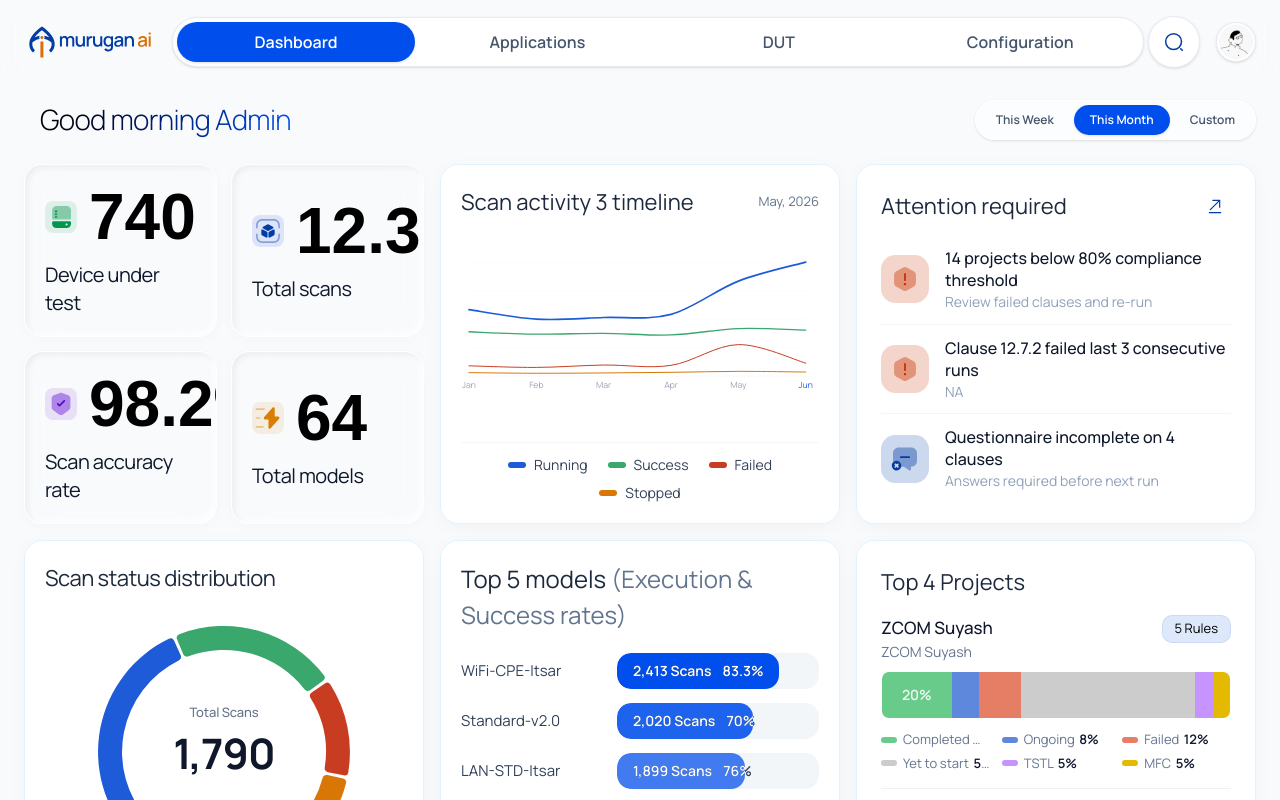
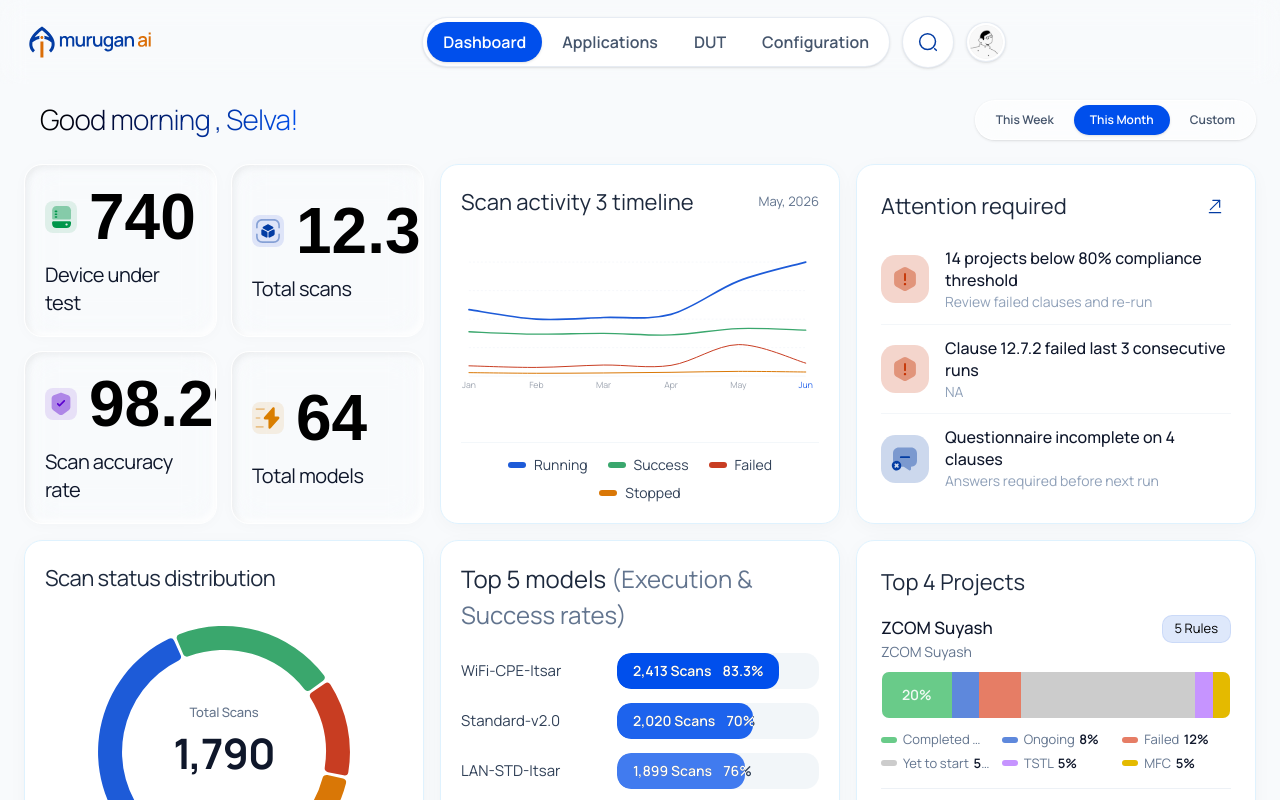
Before and after one commit to lw-108/Murugan-AI, a React (Vite) app: page / in a window 1280 px wide. Shown: the top 800 px of the page. Built offline with nearby package versions, Linux system fonts and the light colour scheme; a web font is replaced by a local one.

Commit message:
Sixth commit

```diff
--- a/src/App.tsx
+++ b/src/App.tsx
@@ -128,16 +128,16 @@ export function App() {
       {/* ── Header (Sticky across both mobile & desktop) ───────────────────── */}
       <header className="sticky top-0 z-50 w-full transition-all  backdrop-blur-md">
         <div className="w-full max-w-[1920px] mx-auto px-3 sm:px-4 md:px-6 py-2 sm:py-3 md:py-4">
-          {/* Responsive Header: Single row on lg+ screens, stacked on smaller screens */}
-          <div className="flex flex-col lg:flex-row items-center justify-between gap-3 lg:gap-4">
-            {/* Logo */}
+          {/* Responsive Header: Single row on md+ screens, stacked on smaller screens */}
+          <div className="flex flex-col md:flex-row items-center justify-between gap-3 md:gap-4 w-full">
+            {/* Logo - on left */}
             <div className="flex items-center gap-2 select-none shrink-0">
               <img src="/logo.svg" alt="Murugan AI" className="h-6 sm:h-7 md:h-8 lg:h-9 w-auto object-contain" />
             </div>
 
-            {/* Navigation Bar with Search icon wrapper */}
-            <div className="flex items-center gap-1 lg:flex-1 lg:justify-center">
-              <nav className="flex items-center gap-0.5 sm:gap-1 bg-white p-1 rounded-full border border-slate-200/80 shadow-sm w-full lg:flex-1 lg:justify-center">
+            {/* Navigation Bar with Search icon and Profile - grouped on right for small screens */}
+            <div className="flex items-center gap-2 md:gap-3 lg:flex-1 lg:justify-center">
+              <nav className="flex items-center gap-0.5 sm:gap-1 bg-white p-1 rounded-full border border-slate-200/80 shadow-sm max-w-fit">
                 {["Dashboard", "Applications", "DUT", "Configuration"].map((item) => (
                   <button
                     key={item}
@@ -151,10 +151,10 @@ export function App() {
                   </button>
                 ))}
                 {/* Search icon - only visible on small screens, merged with navbar */}
-                <div className="lg:hidden h-4 w-px bg-slate-200 mx-0.5 sm:mx-1 shrink-0" />
+                <div className="md:hidden h-4 w-px bg-slate-200 mx-0.5 sm:mx-1 shrink-0" />
                 <button
                   title="Search"
-                  className="lg:hidden p-1.5 sm:p-2 md:p-2.5 rounded-full text-slate-500 hover:text-slate-900 hover:bg-slate-100 transition-all shrink-0 flex items-center justify-center"
+                  className="md:hidden p-1.5 sm:p-2 md:p-2.5 rounded-full text-slate-500 hover:text-slate-900 hover:bg-slate-100 transition-all shrink-0 flex items-center justify-center"
                 >
                   <img src="/SearchIcon.svg" alt="Search" className="w-3.5 h-3.5 sm:w-4 sm:h-4 md:w-5 md:h-5 object-contain" />
                 </button>
@@ -163,16 +163,16 @@ export function App() {
               {/* Search icon - only visible on wide screens, separate from navbar */}
               <button
                 title="Search"
-                className="hidden lg:flex rounded-full bg-white border border-slate-200/80 shadow-sm hover:bg-slate-50 transition-all items-center justify-center cursor-pointer shrink-0 h-[52px] w-[52px]"
+                className="hidden md:flex rounded-full bg-white border border-slate-200/80 shadow-sm hover:bg-slate-50 transition-all items-center justify-center cursor-pointer shrink-0 h-[52px] w-[52px]"
               >
                 <img src="/SearchIcon.svg" alt="Search" className="w-5 h-5 object-contain" />
               </button>
-            </div>
 
-            {/* Profile Avatar */}
-            <div className="flex items-center shrink-0">
-              <div className="w-7 h-7 sm:w-8 sm:h-8 md:w-9 md:h-9 lg:w-10 lg:h-10 rounded-full overflow-hidden border border-slate-200/80 shadow-sm bg-white flex items-center justify-center p-0.5 cursor-pointer hover:opacity-90 transition-opacity">
-                <img src={profileImage} alt="Avatar" className="w-full h-full object-cover rounded-full" />
+              {/* Profile Avatar - grouped with navbar on small screens, separate on large */}
+              <div className="flex items-center shrink-0">
+                <div className="w-7 h-7 sm:w-8 sm:h-8 md:w-9 md:h-9 lg:w-10 lg:h-10 rounded-full overflow-hidden border border-slate-200/80 shadow-sm bg-white flex items-center justify-center p-0.5 cursor-pointer hover:opacity-90 transition-opacity">
+                  <img src={profileImage} alt="Avatar" className="w-full h-full object-cover rounded-full" />
+                </div>
               </div>
             </div>
           </div>
@@ -185,7 +185,7 @@ export function App() {
         {/* Welcome row */}
         <div className="flex flex-col sm:flex-row items-center sm:items-center justify-between gap-3">
           <h1 className="text-xl sm:text-2xl md:text-[28px] font-light tracking-tight sm:pl-2 md:pl-4 bg-gradient-to-r from-black via-[#001D6E] to-[#004FEC] bg-clip-text text-transparent">
-            Good morning Admin
+            Good morning , Selva!
           </h1>
           <div className="flex items-center gap-1 bg-white/60 backdrop-blur-xl border border-white/80 rounded-full p-1 shadow-sm overflow-x-auto max-w-full mx-auto sm:mx-0">
             {["This Week", "This Month", "Custom"].map((t) => (
```
